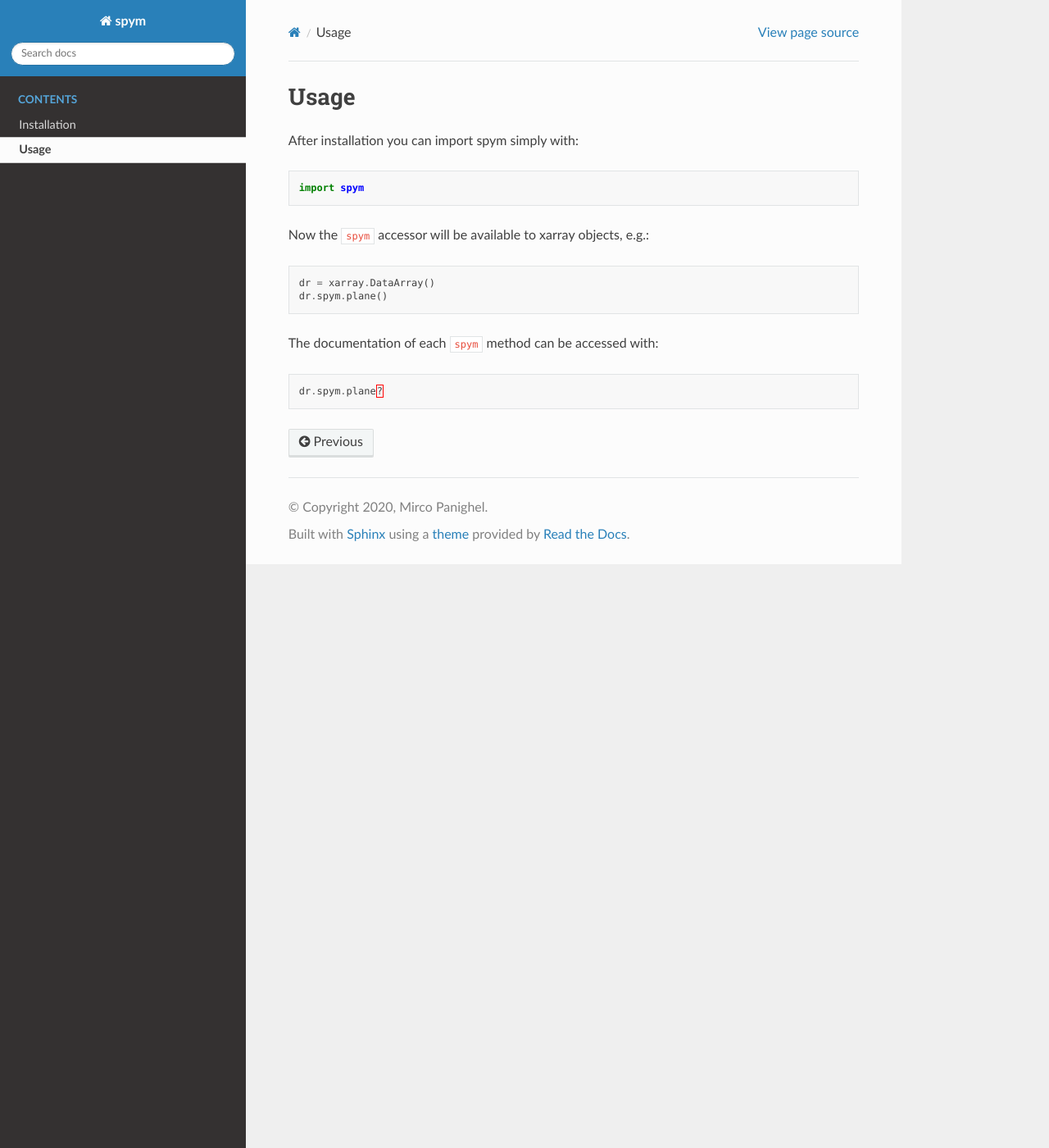
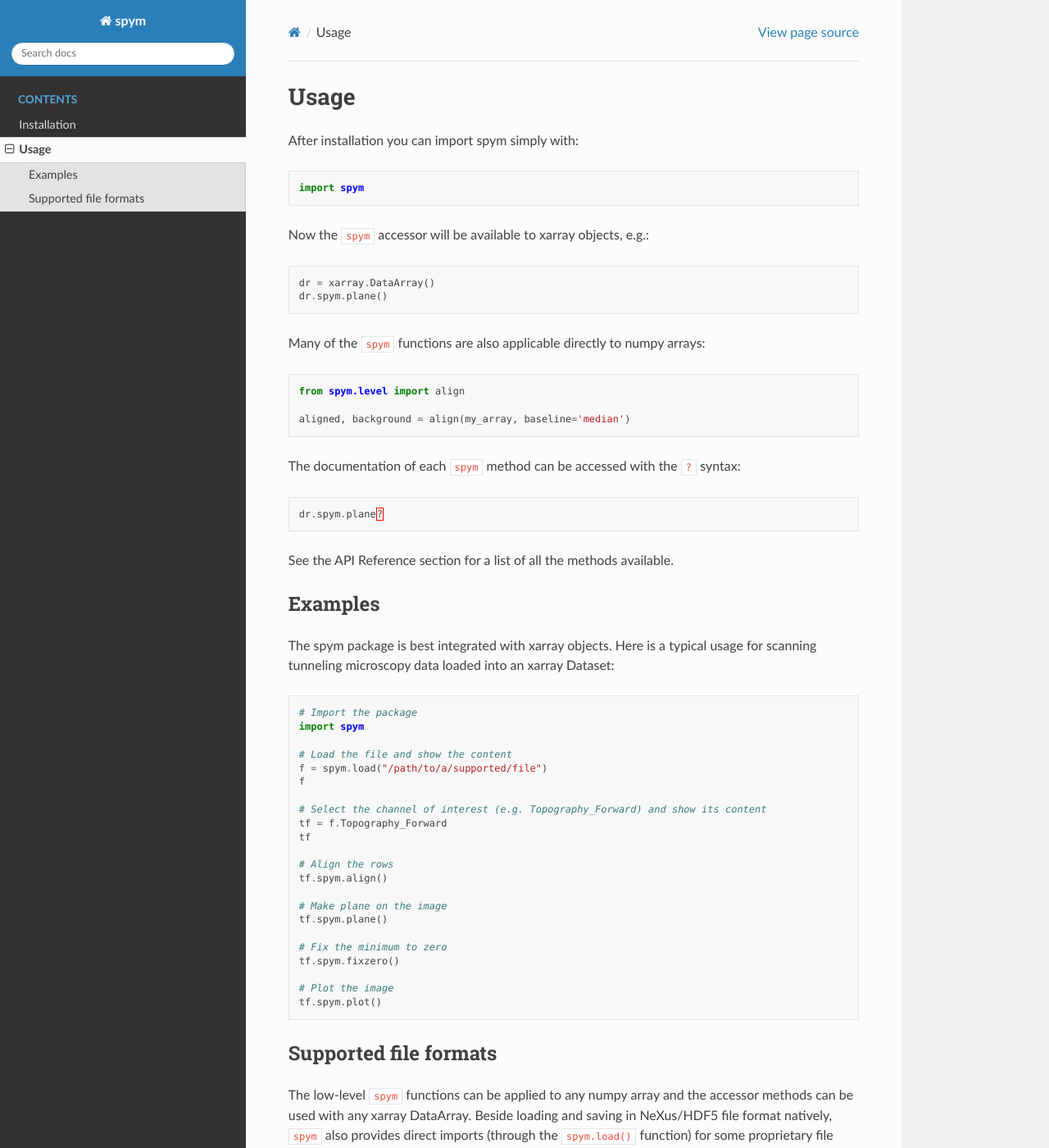
Before and after one commit to rescipy-project/spym, a Sphinx documentation site: the page built from docs/usage.rst, in a window 1280 px wide and 1400 px high. Shown: the whole window at 82% size. Built offline with Sphinx 7.4.7 and the Read the Docs theme 2.0.0, drawn with Linux system fonts in a browser that asks for light colours; some of the changed text lies outside the part shown.

```diff
--- a/docs/conf.py
+++ b/docs/conf.py
@@ -33,7 +33,7 @@ master_doc = "index"
 # Add any Sphinx extension module names here, as strings. They can be
 # extensions coming with Sphinx (named 'sphinx.ext.*') or your custom
 # ones.
-extensions = [
+extensions = ['autoapi.extension'
 ]
 
 # Add any paths that contain templates here, relative to this directory.
@@ -56,3 +56,15 @@ html_theme = 'sphinx_rtd_theme'
 # relative to this directory. They are copied after the builtin static files,
 # so a file named "default.css" will overwrite the builtin "default.css".
 html_static_path = ['_static']
+
+# Sphinx-autoapi configuration
+autoapi_dirs = ['../spym']
+autoapi_type = 'python'
+autoapi_options = ['members',
+                   'undoc-members',
+                   #'private-members',
+                   'show-inheritance',
+                   'show-module-summary',
+                   #'special-members',
+                   'imported-members'
+                   ]
--- a/docs/usage.rst
+++ b/docs/usage.rst
@@ -16,16 +16,59 @@ Now the ``spym`` accessor will be available to xarray objects, e.g.:
     dr = xarray.DataArray()
     dr.spym.plane()
 
+Many of the ``spym`` functions are also applicable directly to numpy arrays:
 
-The documentation of each ``spym`` method can be accessed with:
+.. code-block:: python
+
+    from spym.level import align
+
+    aligned, background = align(my_array, baseline='median')
+
+
+The documentation of each ``spym`` method can be accessed with the ``?`` syntax:
 
 .. code-block:: python
 
     dr.spym.plane?
 
+See the API Reference section for a list of all the methods available.
 
-..
-    Examples
-    ========
 
-    Let's start by importing:
+Examples
+========
+
+The spym package is best integrated with xarray objects. Here is a typical usage for scanning tunneling microscopy data loaded into an xarray Dataset:
+
+.. code-block:: python
+
+    # Import the package
+    import spym
+
+    # Load the file and show the content
+    f = spym.load("/path/to/a/supported/file")
+    f
+
+    # Select the channel of interest (e.g. Topography_Forward) and show its content
+    tf = f.Topography_Forward
+    tf
+
+    # Align the rows
+    tf.spym.align()
+
+    # Make plane on the image
+    tf.spym.plane()
+
+    # Fix the minimum to zero
+    tf.spym.fixzero()
+
+    # Plot the image
+    tf.spym.plot()
+
+
+Supported file formats
+======================
+
+The low-level ``spym`` functions can be applied to any numpy array and the accessor methods can be used with any xarray DataArray.
+Beside loading and saving in NeXus/HDF5 file format natively, ``spym`` also provides direct imports (through the ``spym.load()`` function) for some proprietary file formats, at present:
+* RHK R9/R9plus *.sm4 (``rhksm4`` package is needed)
+* Omicron Scala *.par (``omicronscala`` package is needed)
--- a/setup.py
+++ b/setup.py
@@ -13,7 +13,7 @@ setuptools.setup(
     description="A python package for processing Scanning Probe Microscopy (SPM) data.",
     long_description=long_description,
     long_description_content_type="text/markdown",
-    url="https://gitlab.com/mpanighel/spym",
+    url="https://github.com/mpanighel/spym",
     license="MIT",
     packages=setuptools.find_packages(),
     install_requires=[
--- a/spym/_version.py
+++ b/spym/_version.py
@@ -4,4 +4,4 @@ The variable is manually increased,
 committed and pushed when a version bump is required.
 """
 
-__version__ = "0.3.0"
+__version__ = "0.4.0"
```
Also changed, not shown: docs/installation.rst (+9 -3 lines), 7 other files.
